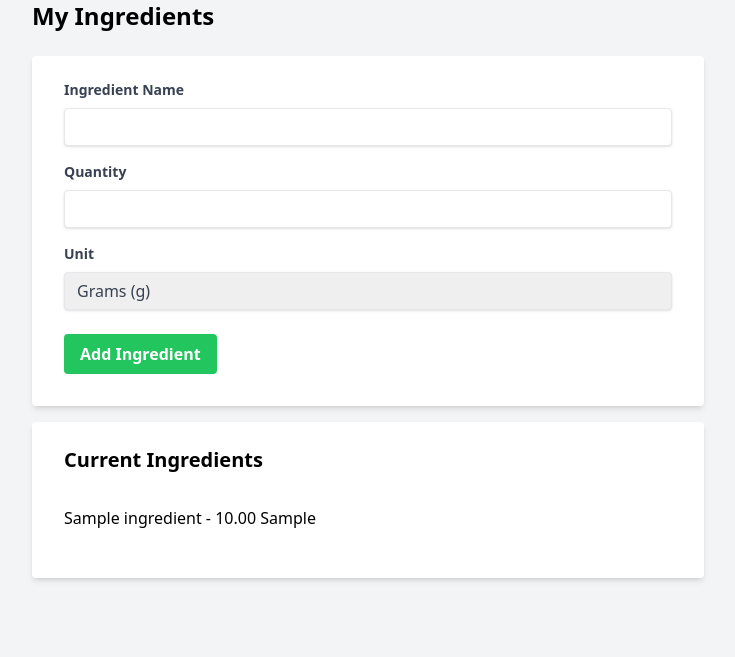
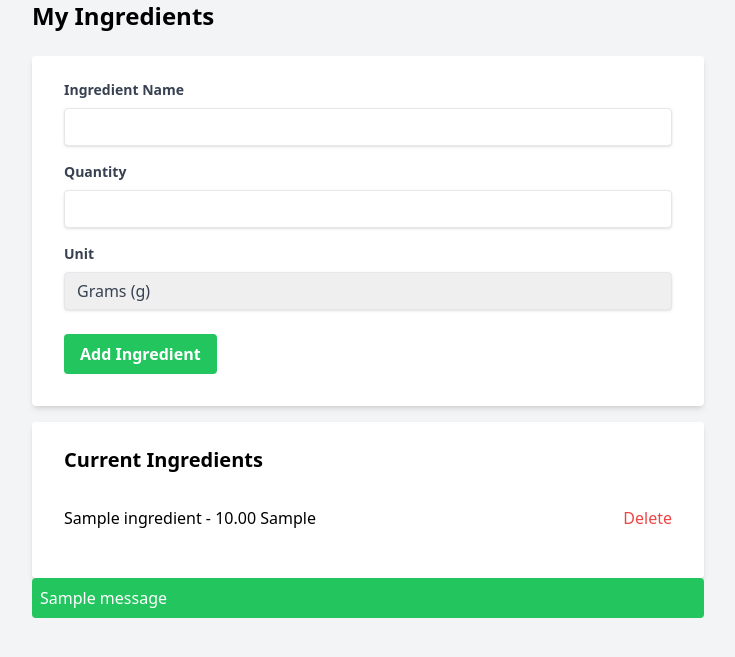
Before and after one commit to loki1001/MealMate, a Django app: page /my-items/ in a window 1280 px wide. Shown: the part 92-749 px from the top of the page, without its empty margins (272-1007 px from the left). Run offline with Django 4.2, Linux system fonts and the light colour scheme; a user stored in the database is signed in; tables that the repository leaves empty hold one stand-in row (values such as "Sample post"); one stand-in notice (Sample message) is shown; some libraries are stand-ins or nearby versions.

Commit message:
Added delete functionailty to my items

```diff
--- a/recipes/templates/recipes/my_items.html
+++ b/recipes/templates/recipes/my_items.html
@@ -44,8 +44,14 @@
         {% if ingredients %}
             <ul class="divide-y divide-gray-200">
                 {% for ingredient in ingredients %}
-                    <li class="py-4">
+                    <li class="py-4 flex justify-between items-center">
                         {{ ingredient.name }} - {{ ingredient.quantity }} {{ ingredient.unit }}
+                        <form method="POST" action="{% url 'delete_ingredient' ingredient.id %}" style="display: inline;">
+                            {% csrf_token %}
+                            <button type="submit" class="text-red-500 hover:text-red-700">
+                                Delete
+                            </button>
+                        </form>
                     </li>
                 {% endfor %}
             </ul>
@@ -53,5 +59,15 @@
             <p class="text-gray-600">No ingredients added yet.</p>
         {% endif %}
     </div>
+
 </div>
+{% if messages %}
+    <div class="max-w-2xl mx-auto">
+        {% for message in messages %}
+            <div class="bg-green-500 text-white p-2 rounded mb-2">
+                {{ message }}
+            </div>
+        {% endfor %}
+    </div>
+{% endif %}
 {% endblock %}
--- a/recipes/urls.py
+++ b/recipes/urls.py
@@ -5,6 +5,7 @@ from django.contrib.auth import views as auth_views
 urlpatterns = [
     path('', views.home, name='home'),
     path('my-items/', views.my_items, name='my_items'),
+    path('delete_ingredient/<int:ingredient_id>/', views.delete_ingredient, name='delete_ingredient'),
     path('generate-recipe/', views.generate_recipe, name='generate_recipe'),
     path('choose-diet/', views.choose_diet, name='choose_diet'),
     path('choose-servings/', views.choose_servings, name='choose_servings'),
--- a/recipes/views.py
+++ b/recipes/views.py
@@ -1,7 +1,7 @@
 import json
 
 from django.conf import settings
-from django.core.checks import messages
+from django.contrib import messages
 from django.shortcuts import render, redirect
 from django.contrib.auth.decorators import login_required
 from django.http import JsonResponse
@@ -46,6 +46,17 @@ def my_items(request):
 
     ingredients = Ingredient.objects.filter(user=request.user)
     return render(request, 'recipes/my_items.html', {'ingredients': ingredients})
+
+
+@login_required(login_url='/login/')
+def delete_ingredient(request, ingredient_id):
+    try:
+        ingredient = Ingredient.objects.get(id=ingredient_id, user=request.user)
+        ingredient.delete()
+        messages.success(request, 'Ingredient deleted successfully.')
+    except Ingredient.DoesNotExist:
+        messages.error(request, 'Ingredient not found.')
+    return redirect('my_items')
 
 
 @login_required(login_url='/login/')
```
Also changed, not shown: db.sqlite3.
